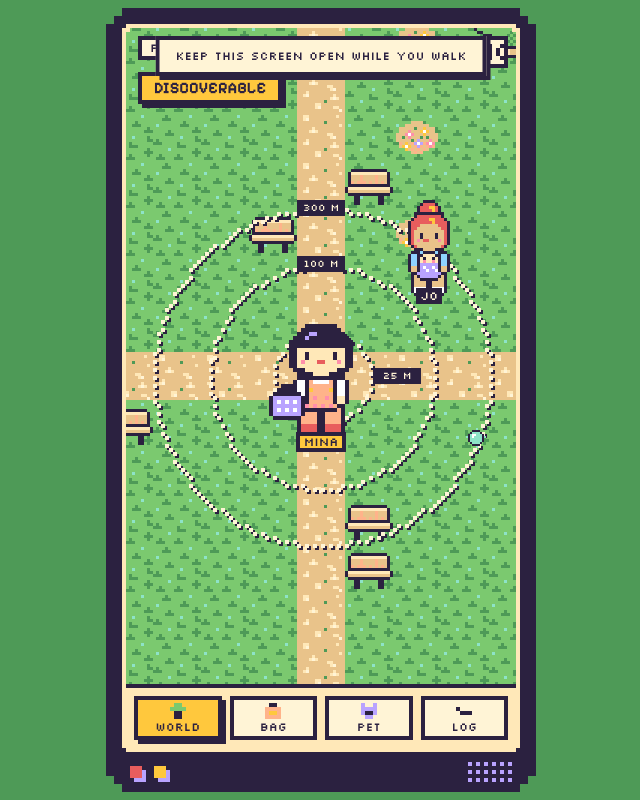
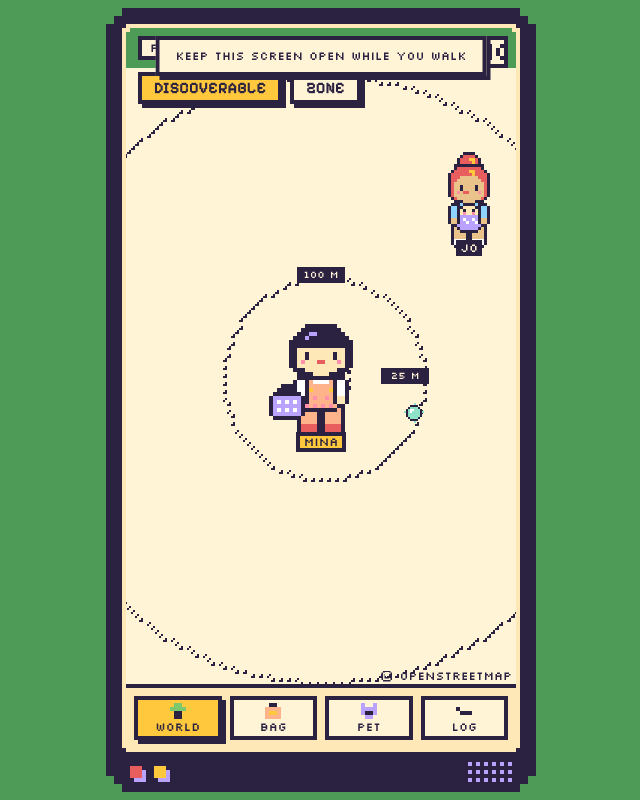
Before and after one commit to 96528025/SproutPass, a React (Vite) app: page /world in a window 1280 px wide. Shown: the whole page, without its empty margins (319-959 px from the left). Built offline with nearby package versions, Linux system fonts and the light colour scheme; no server answers.

Commit message:
Mount the pixelated Leaflet map in /world: real-metre rings, zone chips, ZONE toggle, demo position
Co-Authored-By: Claude Sonnet 5.5 <noreply@anthropic.com>

```diff
--- a/src/mocks/a4.tsx
+++ b/src/mocks/a4.tsx
@@ -81,14 +81,25 @@ export interface MatchProposal {
 const START_DISTANCE_M = 250;
 const WALK_MS = 20_000;
 const STEP_CAP_MS = 1500;
+// Same lawn C's demoWalk uses (Westwood, inside the UCLA 10-minute zone). My simulated position starts here and
+// moves WALK_STEP_M per demoWalk call toward the other parent, so the map pans while walking. The other parent is
+// never given coordinates: listNearby still returns band + bearing only.
+export const DEMO_LAWN = { lat: 34.0709, lng: -118.4446 };
+const WALK_STEP_M = 5;
+
+export interface LatLng {
+  lat: number;
+  lng: number;
+}
 
 interface SimState {
+  me: LatLng;
   distance: number;
   lastWalkAt: number;
   encounter: Encounter | null;
   proposal: MatchProposal | null;
 }
-let sim: SimState = { distance: START_DISTANCE_M, lastWalkAt: 0, encounter: null, proposal: null };
+let sim: SimState = { me: DEMO_LAWN, distance: START_DISTANCE_M, lastWalkAt: 0, encounter: null, proposal: null };
 const listeners = new Set<() => void>();
 const emit = () => listeners.forEach((l) => l());
 
@@ -147,17 +158,45 @@ export async function listNearby({ parentId }: { parentId: ParentId }): Promise<
   ];
 }
 
-/** Each call walks the other parent in by (time since last call, capped) — so ~20 s of 1 s calls = arrival. */
-export async function demoWalk({ parentId, towardParentId }: { parentId: ParentId; towardParentId: ParentId }): Promise<void> {
+/** Move a point `m` metres along a compass bearing (flat-earth is fine at this scale). */
+function stepAlong(p: LatLng, bearingDeg: number, m: number): LatLng {
+  const b = (bearingDeg * Math.PI) / 180;
+  return { lat: p.lat + (m * Math.cos(b)) / 110_540, lng: p.lng + (m * Math.sin(b)) / (111_320 * Math.cos((p.lat * Math.PI) / 180)) };
+}
+
+/**
+ * Each call walks the other parent in by (time since last call, capped) — so ~20 s of 1 s calls = arrival — and moves
+ * my simulated position 5 m toward them. Same shape as C's demoWalk: { ok, distanceM, encounters }.
+ */
+export async function demoWalk({
+  parentId,
+  towardParentId,
+}: {
+  parentId: ParentId;
+  towardParentId: ParentId;
+}): Promise<{ ok: true; distanceM: number; encounters: Encounter[] }> {
   const now = Date.now();
   const dt = sim.lastWalkAt ? Math.min(now - sim.lastWalkAt, STEP_CAP_MS) : 1000;
   const distance = Math.max(8, sim.distance - ((START_DISTANCE_M - 8) * dt) / WALK_MS);
   const encounter =
     sim.encounter ??
     (distance < 25 ? { id: "enc_1", parentAId: parentId, parentBId: towardParentId, status: "talking" as const, transcript: [] } : null);
-  sim = { ...sim, distance, lastWalkAt: now, encounter };
+  const me = stepAlong(sim.me, bearingOf(distance), WALK_STEP_M);
+  sim = { ...sim, me, distance, lastWalkAt: now, encounter };
   emit();
   if (encounter) runEncounterScript(parentId, towardParentId);
+  return { ok: true, distanceM: Math.round(distance), encounters: encounter ? [encounter] : [] };
+}
+
+/** My simulated lat/lng (demo mode only): the map follows this while WALK TOWARD runs. */
+export function useSimPosition(): LatLng {
+  return useSyncExternalStore(
+    (cb) => {
+      listeners.add(cb);
+      return () => listeners.delete(cb);
+    },
+    () => sim.me,
+  );
 }
 
 export function useEncounter(_parentId: ParentId): { encounter: Encounter | null; proposal: MatchProposal | null } {
--- a/src/world/MapLayer.tsx
+++ b/src/world/MapLayer.tsx
@@ -14,6 +14,8 @@ export const FOLLOW_ZOOM = 17;
 const ZONE_MAX_ZOOM = 13;
 const STEP_PX = 4;
 const TICK_MS = 60;
+// smoothFactor 0 = no simplification of the routed boundary (a Polyline option that setStyle forwards)
+const ZONE_STYLE = { className: "map__zone", smoothFactor: 0, lineCap: "butt", lineJoin: "miter", dashArray: "8 8", weight: 4 } as L.PathOptions;
 const FALLBACK_CENTRE: [number, number] = [34.0689, -118.4452];
 
 /** Metres per screen pixel at a latitude and zoom (Web Mercator, 256-px world tiles). */
@@ -136,7 +138,7 @@ export function MapLayer({ me, zoomedOut, zone, avatar, noFix }: MapLayerProps)
         >
           {/* z-1 tiles at tileSize 512: each 256-px source pixel is a 2×2 block, same ground scale as normal z17 */}
           <TileLayer url="https://tile.openstreetmap.org/{z}/{x}/{y}.png" tileSize={512} zoomOffset={-1} maxNativeZoom={17} keepBuffer={2} />
-          {zone && <GeoJSON key={zone.boundaryMode} data={zone.geojson} style={{ className: "map__zone", smoothFactor: 0, lineCap: "butt", lineJoin: "miter", dashArray: "8 8", weight: 4 }} />}
+          {zone && <GeoJSON key={zone.boundaryMode} data={zone.geojson} style={ZONE_STYLE} />}
           <Controller me={me} zoomedOut={zoomedOut} zone={zone} />
           {zoomedOut && <ZoneMarker me={me} avatar={avatar} />}
         </MapContainer>
--- a/src/world/Radar.tsx
+++ b/src/world/Radar.tsx
@@ -1,15 +1,8 @@
 // A4: three dotted pixel rings (25 M / 100 M / 300 M) drawn on a canvas as 4-px cells, plus a radar_dot that
 // sweeps around the outer ring once every 4 s in 16 steps. No gradients, no border-radius.
-import { useEffect, useRef } from "react";
+import { useEffect, useMemo, useRef } from "react";
 import { Sprite } from "@/pixel/components/Sprite";
-import { RING_PX } from "@/world/useNearby";
-
-const SIZE = 352; // canvas box, centre at 176
-const RINGS: { r: number; label: string }[] = [
-  { r: RING_PX["<25m"], label: "25 M" },
-  { r: RING_PX["25-100m"], label: "100 M" },
-  { r: RING_PX["100-300m"], label: "300 M" },
-];
+import { ringPxFor } from "@/world/useNearby";
 
 /** Ordered, de-duplicated 4-px cells along a circle, starting at the top. */
 function ringCells(r: number): [number, number][] {
@@ -29,8 +22,20 @@ function ringCells(r: number): [number, number][] {
   return out;
 }
 
-export function Radar() {
+/** Rings at their real distances: radii come from the map's metres-per-pixel, so 25 / 100 / 300 m are true to the map. */
+export function Radar({ mpp }: { mpp: number }) {
   const ref = useRef<HTMLCanvasElement>(null);
+  const rings = useMemo(
+    () => [
+      { r: ringPxFor("<25m", mpp), label: "25 M" },
+      { r: ringPxFor("25-100m", mpp), label: "100 M" },
+      { r: ringPxFor("100-300m", mpp), label: "300 M" },
+    ],
+    [mpp],
+  );
+  // canvas box: the 300-m ring plus a margin, in whole 4-px cells; the 300-m ring overflows a phone and is clipped
+  const half = Math.ceil((rings[2].r + 12) / 4) * 4;
+  const SIZE = half * 2;
 
   useEffect(() => {
     const canvas = ref.current;
@@ -41,7 +46,7 @@ export function Radar() {
     canvas.height = SIZE * k;
     ctx.setTransform(k, 0, 0, k, 0, 0);
     const mid = SIZE / 2;
-    for (const { r } of RINGS) {
+    for (const { r } of rings) {
       const cells = ringCells(r);
       cells.forEach(([x, y], idx) => {
         if (idx % 2) return; // every other cell: a dotted ring
@@ -54,16 +59,16 @@ export function Radar() {
         ctx.fillRect(mid + x * 4, mid + y * 4, 4, 4);
       });
     }
-  }, []);
+  }, [rings, SIZE]);
 
   return (
-    <div className="radar" aria-hidden>
+    <div className="radar" aria-hidden style={{ "--rh": `${half}px`, "--sweep-r": `${rings[1].r}px` } as React.CSSProperties}>
       <canvas ref={ref} className="radar__rings" style={{ width: SIZE, height: SIZE }} />
-      {RINGS.map(({ r, label }) => (
+      {rings.map(({ r, label }, i) => (
         <span
           key={label}
-          className={`radar__label ${r === RING_PX["<25m"] ? "radar__label--side" : ""}`}
-          style={{ top: r === RING_PX["<25m"] ? SIZE / 2 - 8 : SIZE / 2 - r - 8 }}
+          className={`radar__label ${i === 0 ? "radar__label--side" : ""}`}
+          style={{ top: i === 0 ? half - 8 : half - r - 8 }}
         >
           {label}
         </span>
--- a/src/world/WorldScreen.tsx
+++ b/src/world/WorldScreen.tsx
@@ -1,7 +1,7 @@
 // A4: /world. Lawn + radar + my avatar + other parents sliding between rings, real GPS feeding updatePresence,
 // the ?demo=1 walk, and the mount points for A5's EncounterScene / Celebration.
-import { useEffect, useLayoutEffect, useRef, useState } from "react";
-import { PARENTS, useEncounter } from "@/mocks/a4"; // C: swap for the real api when it lands
+import { useEffect, useLayoutEffect, useMemo, useRef, useState } from "react";
+import { PARENTS, useEncounter, useSimPosition } from "@/mocks/a4"; // C: swap for the real api when it lands
 import { AgentBubbles } from "@/mocks/a5"; // C: swap for the real <AgentBubbles>
 import { Celebration } from "@/world/Celebration";
 import { EncounterScene } from "@/world/EncounterScene";
@@ -10,7 +10,7 @@ import { PixelButton } from "@/pixel/components/PixelButton";
 import { Sprite } from "@/pixel/components/Sprite";
 import { Toast } from "@/pixel/components/Toast";
 import { BottomBar } from "@/world/BottomBar";
-import { Lawn } from "@/world/Lawn";
+import { FOLLOW_ZOOM, MapLayer, metersPerPixel } from "@/world/MapLayer";
 import { MuteToggle } from "@/world/MuteToggle";
 import { NearbySprites } from "@/world/NearbySprites";
 import { Radar } from "@/world/Radar";
@@ -18,9 +18,9 @@ import { useDemo, useQueryParent, type ParentId } from "@/world/query";
 import { useDemoWalk } from "@/world/useDemoWalk";
 import { useGps } from "@/world/useGps";
 import { BAND_LABEL, useNearby } from "@/world/useNearby";
+import { useZone } from "@/world/useZone";
 import "./world.css";
 
-const CHIP_ROW = 40;
 const HINT_KEY = "relay.worldHint";
 
 function useFirstEntryHint(): [boolean, () => void] {
@@ -52,11 +52,6 @@ export function WorldScreen() {
   const [dismissedEncounter, setDismissedEncounter] = useState<string | null>(null);
   const [dismissedProposal, setDismissedProposal] = useState<string | null>(null);
 
-  const { encounter, proposal } = useEncounter(meId);
-  const gps = useGps({ parentId: meId, simulated: demo, discoverable });
-  const { raw, items } = useNearby(meId);
-  const walk = useDemoWalk(meId, toward, { enabled: demo, encountered: !!encounter });
-
   // Radar centre in stage coordinates, whole pixels so sprites never land on half-pixels.
   const stageRef = useRef<HTMLDivElement>(null);
   const [centre, setCentre] = useState({ cx: 195, cy: 370 });
@@ -69,6 +64,23 @@ export function WorldScreen() {
     ro.observe(el);
     return () => ro.disconnect();
   }, []);
+
+  const { encounter, proposal } = useEncounter(meId);
+  const gps = useGps({ parentId: meId, simulated: demo, discoverable });
+
+  // My position on the map: the real fix, or the demo's simulated one (which moves while WALK TOWARD runs).
+  // Only this is a real lat/lng; other parents are placed by bearing + band and never get coordinates.
+  const sim = useSimPosition();
+  const here = useMemo(
+    () => (demo ? sim : gps.lat !== null && gps.lng !== null ? { lat: gps.lat, lng: gps.lng } : null),
+    [demo, sim, gps.lat, gps.lng],
+  );
+  const mpp = metersPerPixel(here?.lat ?? 34.07, FOLLOW_ZOOM);
+  const { zone, inside } = useZone(here);
+  const [zoomedOut, setZoomedOut] = useState(false);
+
+  const { raw, items } = useNearby(meId, true, { mpp, halfW: centre.cx - 48, halfH: centre.cy - 56 });
+  const walk = useDemoWalk(meId, toward, { enabled: demo, encountered: !!encounter });
 
   // Facing = last movement direction; the demo walk makes the avatar stride too.
   const [facing, setFacing] = useState<"left" | "right">("right");
@@ -98,22 +110,30 @@ export function WorldScreen() {
   return (
     <div className="ws" style={{ "--cx": `${centre.cx}px`, "--cy": `${centre.cy}px` } as React.CSSProperties}>
       <div className="ws__stage" ref={stageRef} style={{ "--cx": `${centre.cx}px`, "--cy": `${centre.cy}px` } as React.CSSProperties}>
-        <Lawn cx={centre.cx} cy={centre.cy + CHIP_ROW} />
-        <Radar />
-        <NearbySprites items={items} />
-        <div className={`ws__me ${discoverable ? "" : "ws__me--hidden"}`} data-me={me.id}>
-          <Sprite name={me.avatar.sprite} anim={moving ? "walk" : "idle"} scale={4} facing={facing} />
-          <span className="name">{me.name}</span>
-        </div>
+        <MapLayer me={here} zoomedOut={zoomedOut} zone={zone} avatar={me.avatar.sprite} noFix={!demo && (gps.status === "denied" || gps.status === "unavailable")} />
+        {!zoomedOut && (
+          <>
+            <Radar mpp={mpp} />
+            <NearbySprites items={items} />
+            <div className={`ws__me ${discoverable ? "" : "ws__me--hidden"}`} data-me={me.id}>
+              <Sprite name={me.avatar.sprite} anim={moving ? "walk" : "idle"} scale={4} facing={facing} />
+              <span className="name">{me.name}</span>
+            </div>
+          </>
+        )}
       </div>
 
       {/* row 1 is exactly 40px and its right 52px belong to A3's MuteToggle; the stale-GPS chip takes the GPS chip's slot */}
       <div className="ws__chips">
         {gps.paused ? <Chip tone="gold">SCREEN LOCKED? GPS PAUSED</Chip> : gpsChip}
+        {inside !== null && (inside ? <Chip tone="mint">IN UCLA 10-MIN ZONE</Chip> : <Chip tone="gold">OUTSIDE ZONE</Chip>)}
       </div>
       <div className="ws__disc">
         <PixelButton small variant={discoverable ? "primary" : "ghost"} aria-pressed={discoverable} onClick={() => setDiscoverable((d) => !d)}>
           DISCOVERABLE
+        </PixelButton>
+        <PixelButton small variant="ghost" aria-pressed={zoomedOut} pressed={zoomedOut} onClick={() => setZoomedOut((z) => !z)}>
+          ZONE
         </PixelButton>
       </div>
 
--- a/src/world/useNearby.ts
+++ b/src/world/useNearby.ts
@@ -6,8 +6,25 @@ import { listNearby, type Band, type NearbyParent } from "@/mocks/a4"; // C: swa
 import type { SpriteName } from "@/pixel/sprites";
 import type { ParentId } from "@/world/query";
 
-/** Ring radii on a 390-px screen (px): 25 m / 100 m / 300 m. A parent in a band sits on that band's outer ring. */
-export const RING_PX = { "<25m": 48, "25-100m": 112, "100-300m": 168 } as const satisfies Record<Band, number>;
+/** Outer edge of each band in metres. A parent in a band sits on that band's outer ring. */
+export const RING_M = { "<25m": 25, "25-100m": 100, "100-300m": 300 } as const satisfies Record<Band, number>;
+
+/** Ring radius in screen px for a band, given the map's metres-per-pixel (see metersPerPixel in MapLayer). */
+export function ringPxFor(band: Band, mpp: number): number {
+  return Math.round(RING_M[band] / mpp);
+}
+
+/** A sprite is 96 px wide, so even a parent <25 m away is drawn at least this far from my centre. */
+const MIN_SPRITE_R = 48;
+
+export interface NearbyOptions {
+  /** Metres per pixel of the follow map (about 0.99 at zoom 17 near lat 34). */
+  mpp: number;
+  /** How far from the centre a sprite may go (px); the 300-m ring overflows a phone, so sprites slide in along their bearing. */
+  halfW: number;
+  halfH: number;
+}
+const DEFAULT_OPTS: NearbyOptions = { mpp: 0.99, halfW: 147, halfH: 300 };
 
 export const BAND_LABEL: Record<Band, string> = { "<25m": "<25 M", "25-100m": "25-100 M", "100-300m": "100-300 M" };
 
@@ -41,16 +58,28 @@ const norm = (d: number) => ((d % 360) + 360) % 360;
 const shortest = (from: number, to: number) => ((((to - from) % 360) + 540) % 360) - 180;
 const snap4 = (n: number) => Math.round(n / 4) * 4;
 
+/** Where a band's sprite sits along a bearing: on its ring, pulled in along the same bearing if it would leave the screen. */
+function spriteRadius(band: Band, bearing: number, o: NearbyOptions): number {
+  const r = Math.max(MIN_SPRITE_R, ringPxFor(band, o.mpp));
+  const a = (bearing * Math.PI) / 180;
+  const sx = Math.abs(Math.sin(a));
+  const cy = Math.abs(Math.cos(a));
+  const limit = Math.min(sx > 1e-6 ? o.halfW / sx : Infinity, cy > 1e-6 ? o.halfH / cy : Infinity);
+  return Math.min(r, Math.floor(limit / STEP_PX) * STEP_PX);
+}
+
 function project(bearing: number, radius: number) {
   const r = (bearing * Math.PI) / 180;
   return { x: snap4(Math.sin(r) * radius), y: snap4(-Math.cos(r) * radius) };
 }
 
-export function useNearby(parentId: ParentId, enabled = true): { raw: NearbyParent[]; items: SmoothParent[] } {
+export function useNearby(parentId: ParentId, enabled = true, opts: NearbyOptions = DEFAULT_OPTS): { raw: NearbyParent[]; items: SmoothParent[] } {
   const [raw, setRaw] = useState<NearbyParent[]>([]);
   const [items, setItems] = useState<SmoothParent[]>([]);
   const tracks = useRef(new Map<ParentId, Track>());
   const dirty = useRef(false);
+  const optsRef = useRef(opts);
+  optsRef.current = opts;
   const [visible, setVisible] = useState(() => document.visibilityState === "visible");
 
   useEffect(() => {
@@ -77,7 +106,7 @@ export function useNearby(parentId: ParentId, enabled = true): { raw: NearbyPare
             t.goneAt = null;
             t.fadingAt = null;
           } else {
-            tracks.current.set(p.parentId, { info: p, bearing: norm(p.bearingDeg), radius: RING_PX[p.band], goneAt: null, fadingAt: null });
+            tracks.current.set(p.parentId, { info: p, bearing: norm(p.bearingDeg), radius: spriteRadius(p.band, p.bearingDeg, optsRef.current), goneAt: null, fadingAt: null });
           }
         }
         for (const [id, t] of tracks.current) if (!seen.has(id) && t.goneAt === null) t.goneAt = now;
@@ -113,7 +142,7 @@ export function useNearby(parentId: ParentId, enabled = true): { raw: NearbyPare
           continue;
         }
         if (t.goneAt !== null) continue;
-        const targetR = RING_PX[t.info.band];
+        const targetR = spriteRadius(t.info.band, t.bearing, optsRef.current);
         const dr = targetR - t.radius;
         if (dr !== 0) {
           t.radius += Math.sign(dr) * Math.min(STEP_PX, Math.abs(dr));
--- a/src/world/useZone.ts
+++ b/src/world/useZone.ts
@@ -46,7 +46,7 @@ function boundsOf(polygons: PolygonCoords[]): ZoneData["bounds"] {
 }
 
 export function loadZone(): Promise<ZoneData> {
-  cache ??= fetch(`${import.meta.env.BASE_URL}map/ucla-10min.json`)
+  cache ??= fetch("/map/ucla-10min.json")
     .then((r) => {
       if (!r.ok) throw new Error(`zone json ${r.status}`);
       return r.json() as Promise<GeoJSON.FeatureCollection>;
--- a/src/world/world.css
+++ b/src/world/world.css
@@ -30,10 +30,10 @@
 /* ---- radar ---- */
 .radar {
   position: absolute;
-  left: calc(var(--cx) - 176px);
-  top: calc(var(--cy) - 176px);
-  width: 352px;
-  height: 352px;
+  left: calc(var(--cx) - var(--rh));
+  top: calc(var(--cy) - var(--rh));
+  width: calc(2 * var(--rh));
+  height: calc(2 * var(--rh));
   pointer-events: none;
 }
 .radar__rings {
@@ -42,7 +42,7 @@
 }
 .radar__label {
   position: absolute;
-  left: 176px;
+  left: var(--rh);
   width: 48px;
   margin-left: -24px;
   height: 16px;
@@ -54,23 +54,23 @@
   text-align: center;
   white-space: nowrap;
 }
-/* the 25 M ring is hidden behind my avatar's head, so its label sits on the ring's east side instead of the top */
-.radar__label--side { left: 176px; margin-left: 52px; }
+/* the 25 M ring is hidden behind my avatar, so its label sits just east of the avatar instead of on top of the ring */
+.radar__label--side { margin-left: 60px; }
 /* the sweep: arm rotates in 16 steps, the sprite counter-rotates in lockstep so it stays upright */
 .radar__sweep {
   position: absolute;
-  left: 176px;
-  top: 176px;
+  left: var(--rh);
+  top: var(--rh);
   width: 0;
   height: 0;
 }
 .radar__sweep-arm {
   position: absolute;
   left: -16px;
-  top: -184px; /* centre of the 32px dot sits on the 168px ring */
+  top: calc(-16px - var(--sweep-r)); /* centre of the 32px dot sits on the 100 M ring */
   width: 32px;
   height: 32px;
-  transform-origin: 16px 184px;
+  transform-origin: 16px calc(16px + var(--sweep-r));
   animation: radar-turn 4s steps(16, end) infinite;
 }
 .radar__sweep-arm > .spr {
@@ -149,6 +149,8 @@
   position: absolute;
   left: 12px;
   top: calc(var(--chip-row) + 4px);
+  display: flex;
+  gap: 8px;
   z-index: 4; /* below --z-overlay so A5's scenes cover the HUD */
 }
 
```
Also changed, not shown: 1 other file (tests, documents, lock files or other folders).
